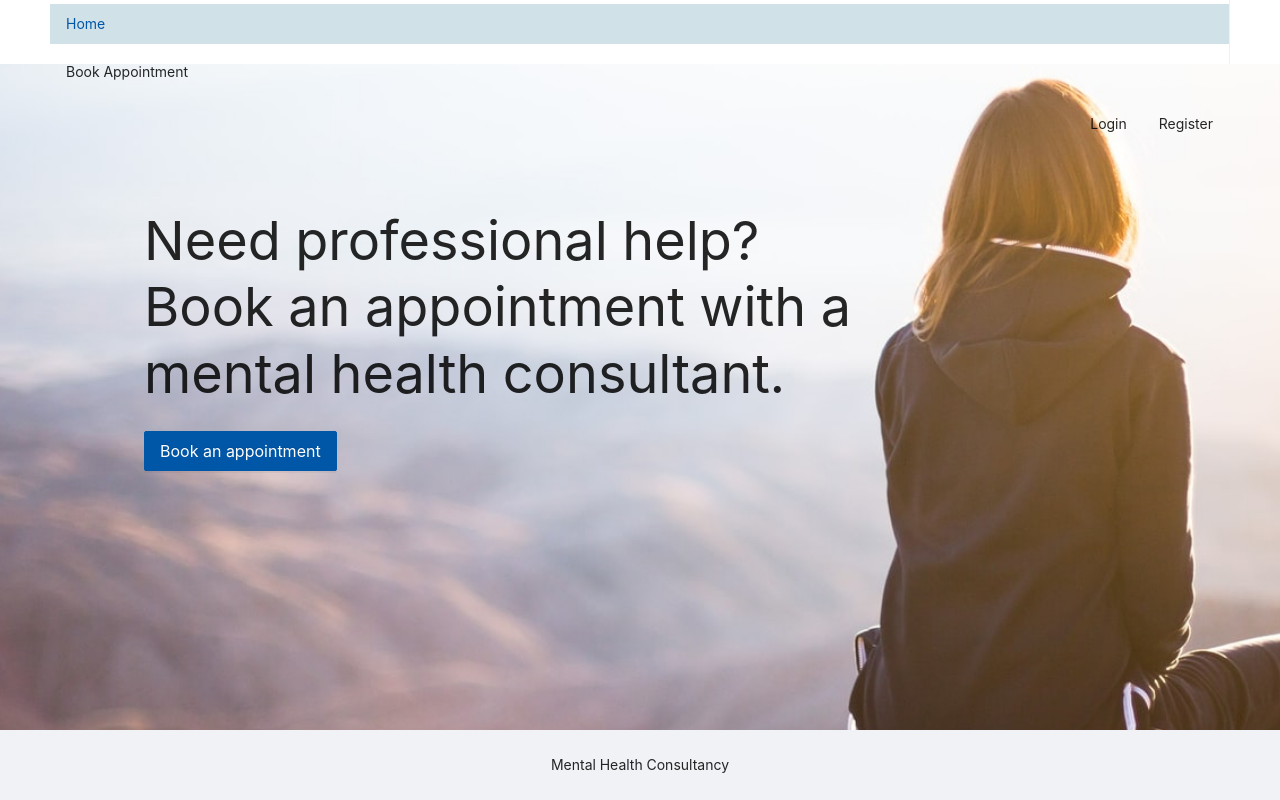
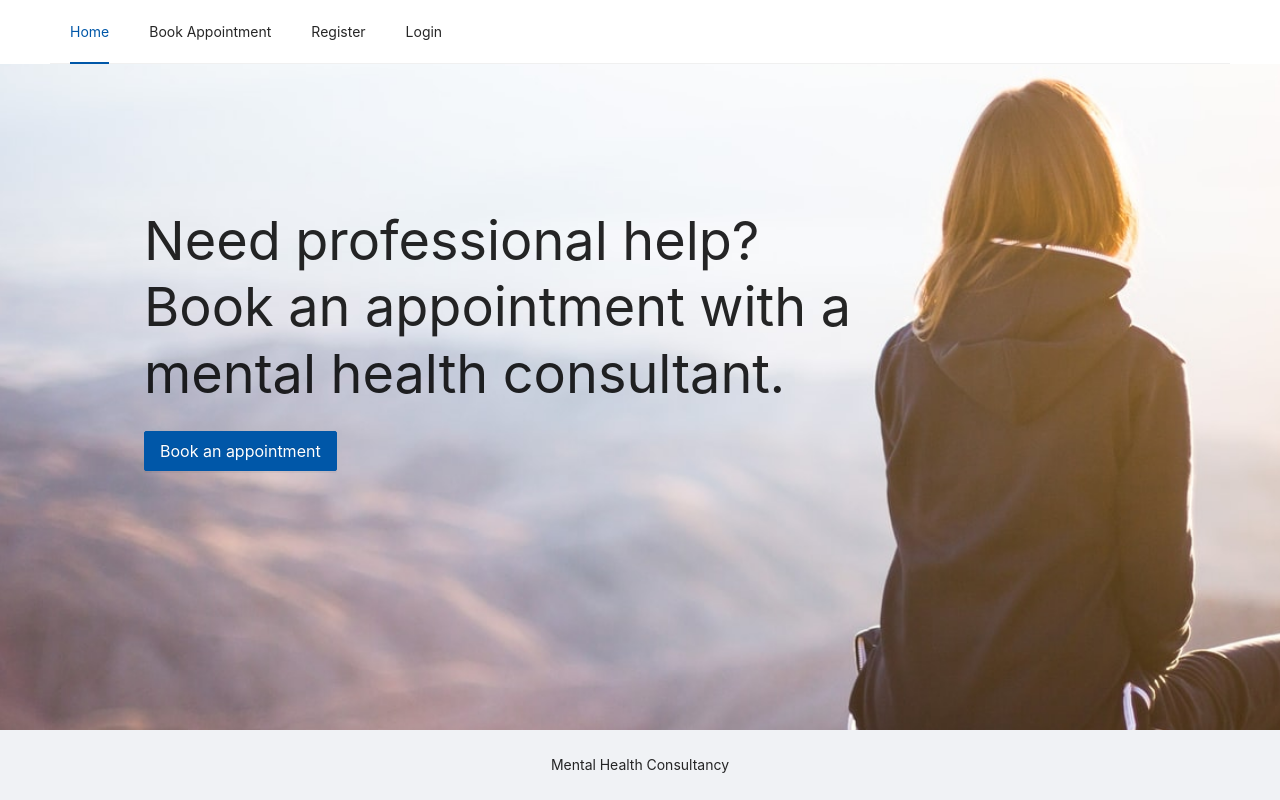
Before and after one commit to abdullaahi140/Mental-Health-Consultancy-Frontend, a React (Create React App) app: page / in a window 1280 px wide. Built offline with nearby package versions, Linux system fonts and the light colour scheme.

Commit message:
Changed nav links to react router link components

```diff
--- a/src/components/nav.js
+++ b/src/components/nav.js
@@ -1,4 +1,5 @@
 import React from 'react';
+import { Link } from 'react-router-dom';
 import { Menu } from 'antd';
 import useAuthentication from '../hooks/useAuthentication.js';
 
@@ -17,7 +18,7 @@ function Nav() {
 			if (user.role !== 'user') {
 				apptNav = (
 					<Menu.Item key="3">
-						<a href="/dashboard">Staff Dashboard</a>
+						<Link to="/dashboard">Staff Dashboard</Link>
 					</Menu.Item>
 				);
 			}
@@ -30,34 +31,32 @@ function Nav() {
 		}
 
 		if (!loggedIn) {
-			loginNav = (
-				<>
-					<Menu.Item key="4" style={{ float: 'right' }}>
-						<a href="/register">Register</a>
-					</Menu.Item>
-					<Menu.Item key="5" style={{ float: 'right' }}>
-						<a href="/login">Login</a>
-					</Menu.Item>
-				</>
-			);
+			loginNav = [
+				<Menu.Item key="4" style={{ float: 'right' }}>
+					<Link to="/register">Register</Link>
+				</Menu.Item>,
+				<Menu.Item key="5" style={{ float: 'right' }}>
+					<Link to="/login">Login</Link>
+				</Menu.Item>
+			];
 		} else {
-			loginNav = (
+			loginNav = [
 				<Menu.Item
 					key="6"
 					onClick={(() => logout())}
 					style={{ float: 'right' }}
 				>
-					<a href="/">Logout</a>
+					<Link to="/">Logout</Link>
 				</Menu.Item>
-			);
+			];
 		}
-		return [apptNav, loginNav];
+		return [apptNav, ...loginNav];
 	}
 
 	return (
-		<Menu theme="light" defaultSelectedKeys={['1']}>
-			<Menu.Item key="1"><a href="/">Home</a></Menu.Item>
-			<Menu.Item key="2"><a href="/book_appointment">Book Appointment</a></Menu.Item>
+		<Menu theme="light" mode="horizontal" defaultSelectedKeys={['1']}>
+			<Menu.Item key="1"><Link to="/">Home</Link></Menu.Item>
+			<Menu.Item key="2"><Link to="/book_appointment">Book Appointment</Link></Menu.Item>
 			{handleNav()}
 		</Menu>
 	);
```
